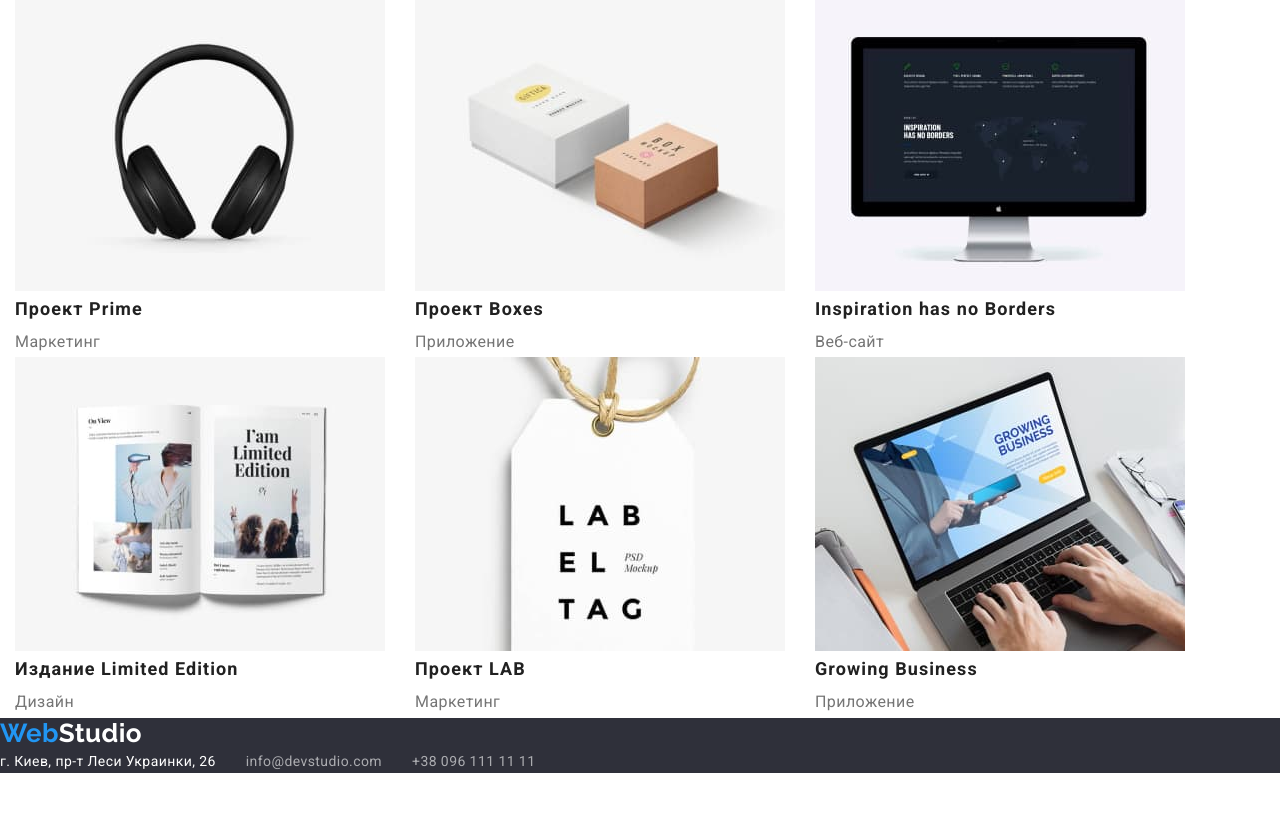
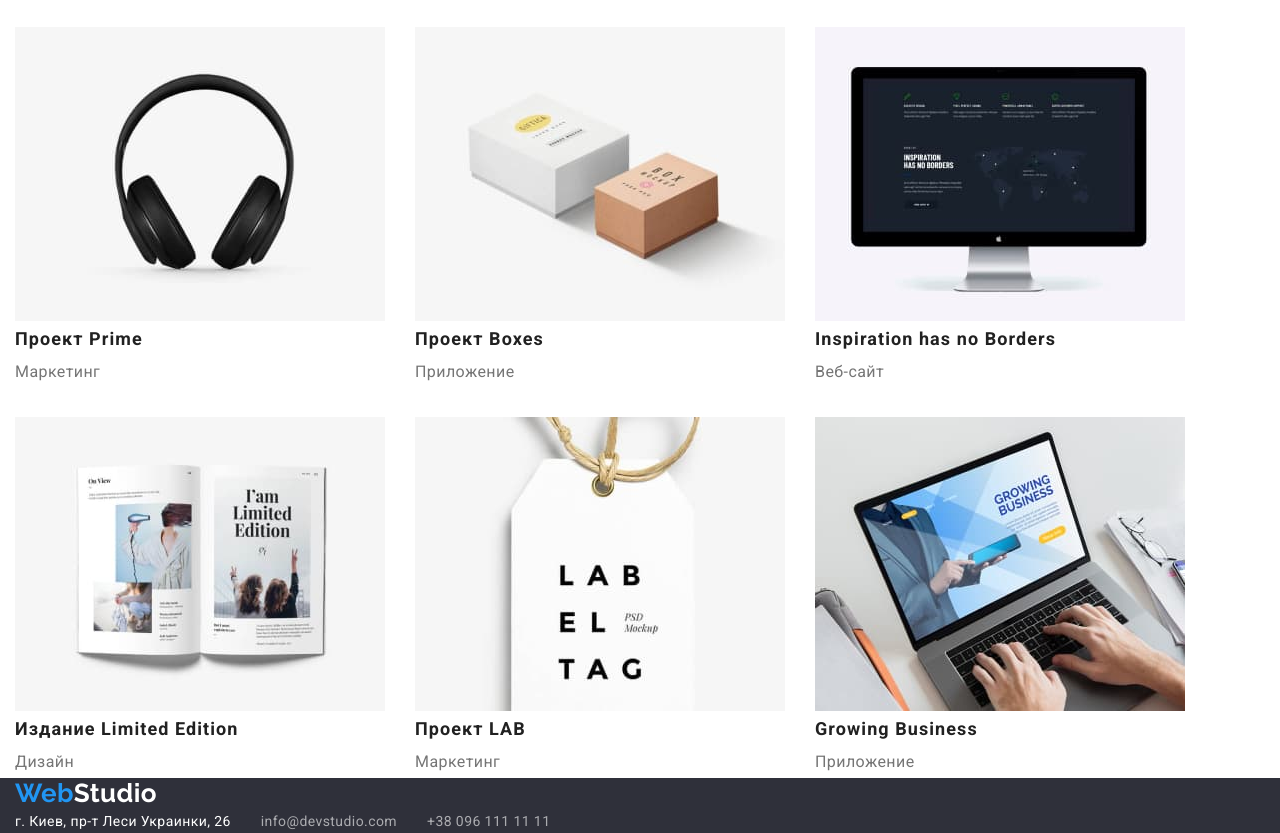
Before and after one commit to TryTooFly/goit-markup-hw-03, a plain HTML site: page portfolio.html in a window 1280 px wide. Shown: the part 526-1359 px from the top of the page. Before the commit the page ends 1299 px from the top, so only its background shows below. Drawn offline with nearby package versions, Linux system fonts and the light colour scheme.

Commit message:
portfolio

```diff
--- a/css/styles.css
+++ b/css/styles.css
@@ -40,7 +40,7 @@ margin: 0;}
 }
 
 .container {
-    width: 1230px;
+    width: 1200px;
 padding-left: 15px;
 padding-right: 15px;
 }
@@ -213,6 +213,17 @@ box-shadow: none;}
     .contacts-footer:hover, .contacts-footer:focus{color: var(--accent);}
     address{font-style: normal;}
     /* porfolio */
+    .list-photo{ display: flex;
+    flex-wrap: wrap;
+    list-style: none;
+    padding: 0;
+margin: 0;
+    }
+    .list-element{margin-right: 30px;
+    width: 370px;
+margin-bottom: 30px;}
+    .list-element:nth-child(3n){margin-right: 0;}
+    .list-element:nth-last-child(-n+3) {margin-bottom: 0;}
 
     .link-portfolio p{color: var(--secondary-text-color);
 
--- a/portfolio.html
+++ b/portfolio.html
@@ -49,56 +49,56 @@
         <button type="button" class="filter-button">Маркетинг</button>
           </li>
         </ul>
-        <ul class="list">
-          <li>
+        <ul class="list-photo">
+          <li class="list-element">
             <a href="/" class="link-portfolio"><img src="./images/webpage.jpg" alt="три человека" width="370">
               <h2>Технокряк</h2>
               <p>Веб-сайт</p>
             </a>
           </li>
-          <li>
+          <li class="list-element">
             <a href="/" class="link-portfolio"><img src="./images/poster.jpg" alt="баскетболисты" width="370">
               <h2>Постер New Orlean vs Golden Star</h2>
               <p>Дизайн</p>
             </a>
           </li>
-          <li>
+          <li class="list-element">
             <a href="/" class="link-portfolio"><img src="./images/restaurant.jpg" alt="емблема ресторана" width="370">
               <h2>Ресторан Seafood</h2>
               <p>Приложение</p>
             </a>
           </li>
-          <li>
+          <li class="list-element">
             <a href="/" class="link-portfolio"><img src="./images/music.jpg" alt="наушники" width="370">
               <h2>Проект Prime</h2>
               <p>Маркетинг</p>
             </a>
           </li>
-          <li>
+          <li class="list-element">
             <a href="/" class="link-portfolio"><img src="./images/boxes.jpg" alt="коробки" width="370">
               <h2>Проект Boxes</h2>
               <p>Приложение</p>
             </a>
           </li>
-          <li>
+          <li class="list-element">
             <a href="/" class="link-portfolio" > <img src="./images/monitor.jpg" alt="монитор" width="370">
               <h2>Inspiration has no Borders</h2>
               <p>Веб-сайт</p>
             </a>
           </li>
-          <li>
+          <li class="list-element">
             <a href="/" class="link-portfolio"> <img src="./images/magazine.jpg" alt="журнал" width="370">
               <h2>Издание Limited Edition</h2>
               <p>Дизайн</p>
             </a>
           </li>
-          <li>
+          <li class="list-element">
             <a href="/" class="link-portfolio"><img src="./images/birka.jpg" alt="бирка" width="370">
               <h2>Проект LAB</h2>
               <p>Маркетинг</p>
             </a>
           </li>
-          <li>
+          <li class="list-element">
             <a href="/" class="link-portfolio" ><img src="./images/notebook.jpg" alt="ноутбук" width="370">
               <h2>Growing Business</h2>
               <p>Приложение</p>
@@ -110,6 +110,7 @@
     </main>
     <!--Футер-->
     <footer>
+      <div class="container">
       <a href="/" class="logo">Web<span class="accent-footer">Studio</span></a>
       <address>
         <ul class="list">
@@ -118,6 +119,7 @@
         <li><a class="contacts-footer" href="tel:+380961111111">+38 096 111 11 11</a></li>
         </ul>
       </address>
+      </div>
     </footer>
   </body>
 </html>
```
